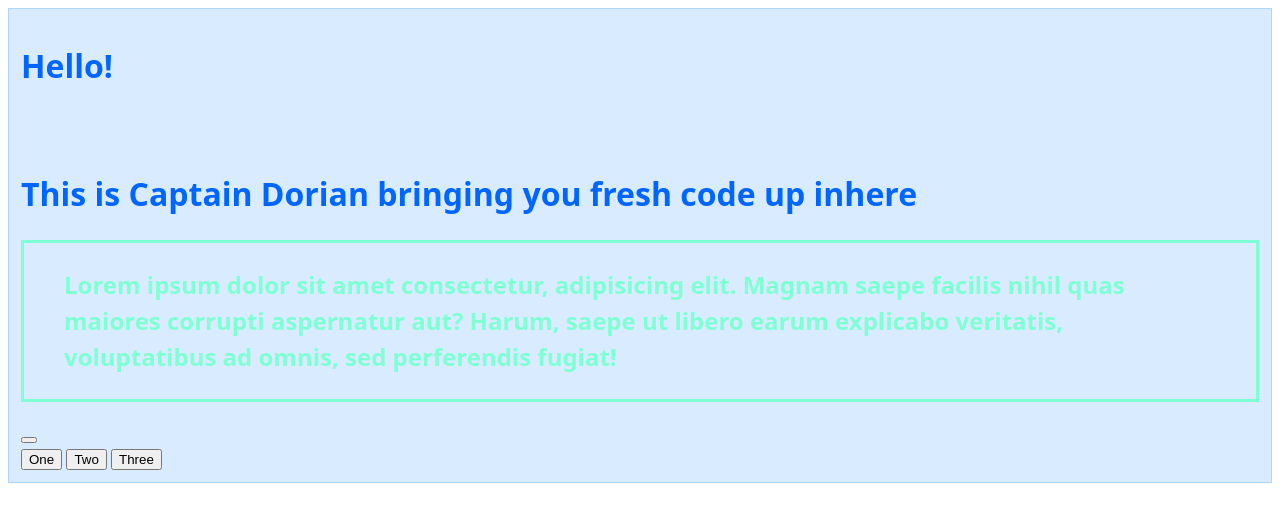
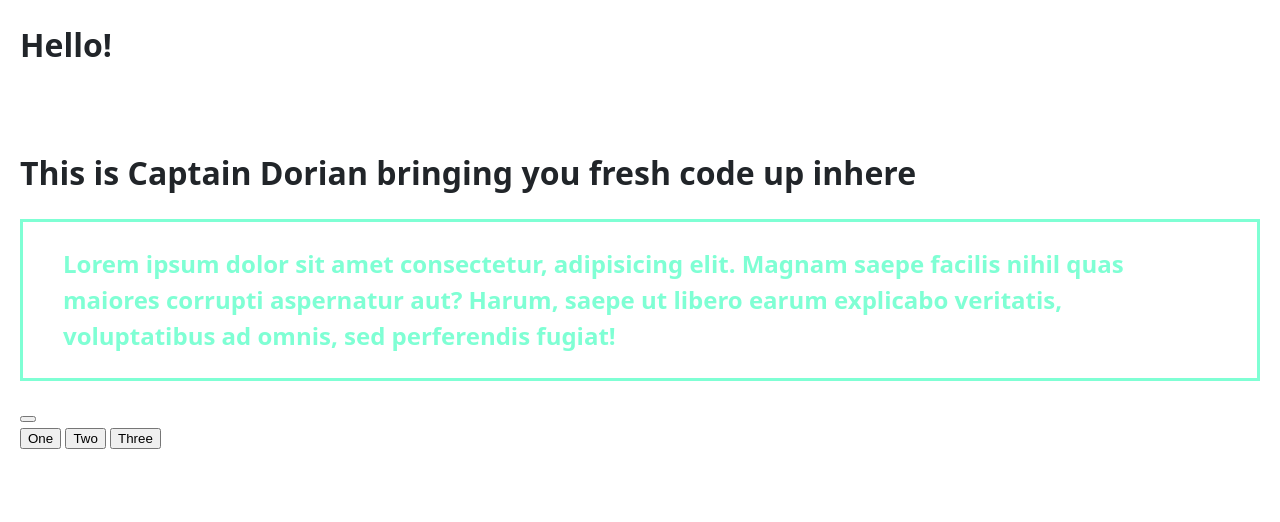
Before and after one commit to dorianbuck/dorianbuck.github.io, a plain HTML site: page index.html in a window 1280 px wide. Drawn offline with Linux system fonts and the light colour scheme.

Commit message:
more css

```diff
--- a/style.css
+++ b/style.css
@@ -1,5 +1,7 @@
 h1 {
     color: #0066ff
+    text-align: center;
+
   }
 
   h2 {
@@ -41,11 +43,8 @@ h1 {
     -webkit-tap-highlight-color: transparent;
     box-sizing: border-box;
     width: 100%;
+    padding-right: var(--bs-gutter-x,.75rem);
+    padding-left: var(--bs-gutter-x,.75rem);
     margin-right: auto;
     margin-left: auto;
-    padding: .75rem;
-    margin-bottom: 1.5rem;
-    background-color: rgba(0, 123, 255, .15);
-    border: 1px solid rgba(0, 123, 255, .2);
-
   }
```
